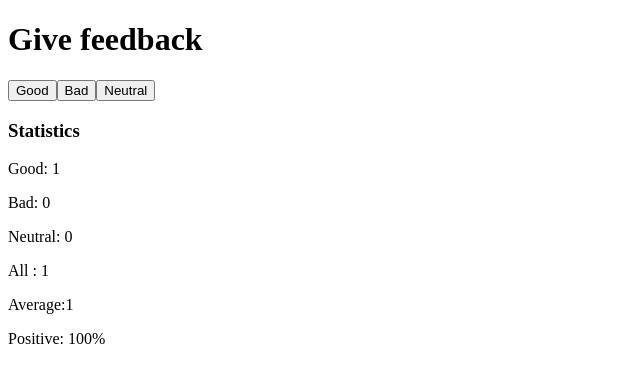
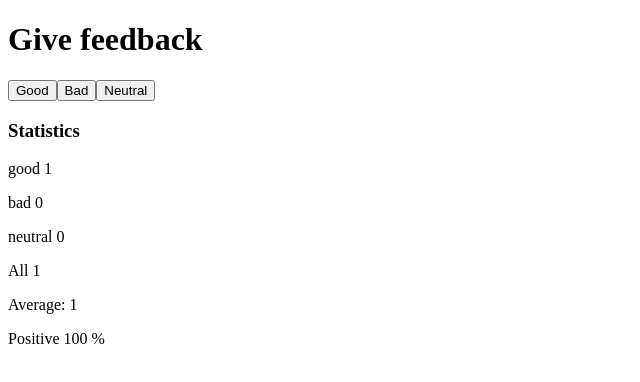
Before and after one commit to maaneesh/part1, a React (Vite) app: page / in a window 1280 px wide. Both pictures are taken after a click on the button "Good". Shown: the top 382 px of the page, without its empty margins (0-640 px from the left). Built offline with nearby package versions, Linux system fonts and the light colour scheme.

Commit message:
completed exercise 1.11

```diff
--- a/src/App.jsx
+++ b/src/App.jsx
@@ -6,16 +6,22 @@ const Button = ({ text, handleClick }) => {
 
 const Statistics = ({ good, neutral, bad }) => {
   const feedbackCount = good + bad + neutral;
+  const positive = (good / feedbackCount) * 100;
+  const average = good - bad / feedbackCount;
   if (feedbackCount > 0) {
     return (
       <>
         <h3>Statistics</h3>
-        <p> Good: {good}</p>
-        <p>Bad: {bad}</p>
-        <p>Neutral: {neutral}</p>
-        <p>All : {feedbackCount}</p>
-        <p>Average:{(good - bad) / feedbackCount}</p>
-        <p>Positive: {(good / feedbackCount) * 100}%</p>
+        <StatisticLine text="good" value={good} />
+        <StatisticLine text="bad" value={bad} />
+
+        <StatisticLine text="neutral" value={neutral} />
+
+        <StatisticLine text="All" value={feedbackCount} />
+
+        <StatisticLine text="Average: " value={average} />
+
+        <StatisticLine text="Positive" value={positive} />
       </>
     );
   }
@@ -23,6 +29,25 @@ const Statistics = ({ good, neutral, bad }) => {
     <>
       <h3>Statistics</h3>
       <p>No feedback given</p>
+    </>
+  );
+};
+
+const StatisticLine = ({ text, value }) => {
+  if (text === "Positive") {
+    return (
+      <>
+        <p>
+          {text} {value} %
+        </p>
+      </>
+    );
+  }
+  return (
+    <>
+      <p>
+        {text} {value}
+      </p>
     </>
   );
 };
```
